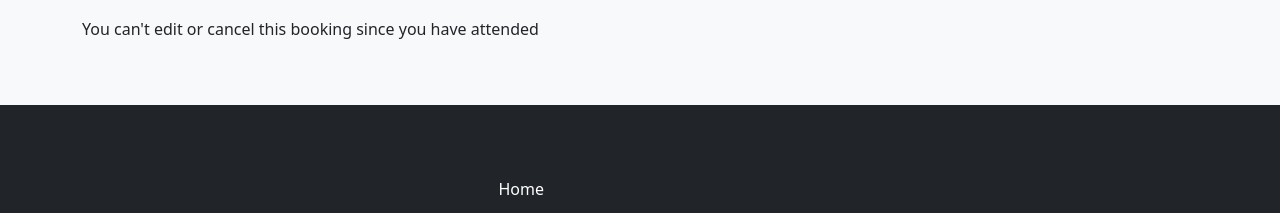
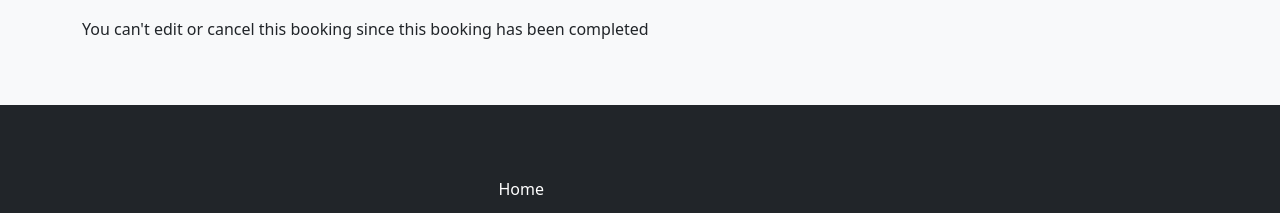
Before and after one commit to MikeR94/CI-Project-Portfolio-4, a Django app: page /user-details-booking/1 in a window 1280 px wide. Shown: the part 719-932 px from the top of the page. Run offline with Django 3.2, Linux system fonts and the light colour scheme; a user stored in the database is signed in; tables that the repository leaves empty hold one stand-in row (values such as "Sample post"); some libraries are stand-ins or nearby versions.

Commit message:
Add functionality to render bookings that have been completed but the guest did not attend in the user reservations

```diff
--- a/Accounts/templates/user_details_booking.html
+++ b/Accounts/templates/user_details_booking.html
@@ -52,7 +52,7 @@
         <td data-label="Date">{{ booking.date_of_visit }}</td>
         <td data-label="Time">{{ booking.time_of_visit }}</td>
         <td data-label="Guests">{{ booking.number_of_guests }}</td>
-        <td data-label="Booking Status">{% if booking.guest_attended == True %} <span class="green-text">Booking Attended</span> <i class="fas fa-check green-text"></i> {% elif booking.booking_denied == True %} <span class="red-text">Booking Denied</span> <i class="fas fa-exclamation red-text"></i> {% elif booking.booking_approved == True %} <span class="green-text">Booking Approved</span> <i class="fas fa-check green-text"></i> {% else %} <span class="text-warning">Awaiting Approval</span> <i class="fas fa-exclamation text-warning"></i> {% endif %}</td>
+        <td data-label="Booking Status">{% if booking.guest_attended == True %} <span class="green-text">Booking Attended</span> <i class="fas fa-check green-text"></i> {% elif booking.booking_denied == True %} <span class="red-text">Booking Denied</span> <i class="fas fa-exclamation red-text"></i>  {% elif booking.guest_no_show == True %} <span class="red-text">Booking Not Attended</span> <i class="fas fa-exclamation red-text"></i> {% elif booking.booking_approved == True %} <span class="green-text">Booking Approved</span> <i class="fas fa-check green-text"></i> {% else %} <span class="text-warning">Awaiting Approval</span> <i class="fas fa-exclamation text-warning"></i> {% endif %}</td>
         <td data-label="Email">{{ booking.email }}</td>
         <td data-label="Contact">{{ booking.contact_number }}</td>
         <td data-label="Account">{{ booking.user.username }}</td>
@@ -64,14 +64,14 @@
       </tr>
     </tbody>
   </table>
-  {% if booking.guest_attended == False %}
+  {% if booking.guest_attended == False and booking.guest_no_show == False %}
   <div class="d-sm-flex d-block">
     <br>
     <button type="button" class="btn btn-primary" data-bs-toggle="modal" data-bs-target="#staticBackdrop2">Edit</button>
     <button type="button" class="btn btn-danger ms-3" data-bs-toggle="modal" data-bs-target="#staticBackdrop_{{ booking.id }}">Cancel</button>
   </div>
       {% else %}
-      <p>You can't edit or cancel this booking since you have attended</p>
+      <p>You can't edit or cancel this booking since this booking has been completed</p>
       {% endif %}
       <!-- Cancel Booking Modal -->
       <div
--- a/Accounts/views.py
+++ b/Accounts/views.py
@@ -11,18 +11,26 @@ from django.contrib import messages
 def show_user_reservations(request):
     if request.user.is_authenticated:
         booking = Booking.objects.filter(
-            user=request.user, guest_attended=False
+            user=request.user, guest_attended=False, guest_no_show=False
         )
         completed_booking = Booking.objects.filter(
-            user=request.user, guest_attended=True
+            user=request.user, guest_attended=True, guest_no_show=False,
         )
+        no_show_booking = Booking.objects.filter(
+            user=request.user, guest_no_show=True, guest_attended=False
+        )
+        no_show_booking_count = Booking.objects.filter(
+            user=request.user, guest_no_show=True
+        ).count()
         completed_booking_count = Booking.objects.filter(
             user=request.user, guest_attended=True
         ).count()
+        total_completed_booking_count = int(no_show_booking_count) + int(completed_booking_count)
         context = {
             "booking": booking,
+            "no_show_booking": no_show_booking,
             "completed_booking": completed_booking,
-            "completed_booking_count": completed_booking_count,
+            "completed_booking_count": total_completed_booking_count,
         }
         return render(request, "user_reservations.html", context)
     return HttpResponseRedirect("/")
--- a/Staff/templates/staff_details_booking.html
+++ b/Staff/templates/staff_details_booking.html
@@ -48,7 +48,7 @@
             <td data-label="Date">{{ booking.date_of_visit }}</td>
             <td data-label="Time">{{ booking.time_of_visit }}</td>
             <td data-label="Guests">{{ booking.number_of_guests }}</td>
-            <td data-label="Booking Status">{% if booking.guest_attended == True %} <span class="green-text">Booking Attended</span> <i class="fas fa-check green-text"></i> {% elif booking.booking_denied %} <span class="red-text">Booking Denied</span> <i class="fas fa-exclamation red-text"></i> {% elif booking.booking_approved == True %} <span class="green-text">Booking Approved</span> <i class="fas fa-check green-text"></i> {% else %} <span class="text-warning">Awaiting Approval</span> <i class="fas fa-exclamation text-warning"></i> {% endif %}</td>
+            <td data-label="Booking Status">{% if booking.guest_attended == True %} <span class="green-text">Booking Attended</span> <i class="fas fa-check green-text"></i> {% elif booking.booking_denied == True %} <span class="red-text">Booking Denied</span> <i class="fas fa-exclamation red-text"></i>  {% elif booking.guest_no_show == True %} <span class="red-text">Booking Not Attended</span> <i class="fas fa-exclamation red-text"></i> {% elif booking.booking_approved == True %} <span class="green-text">Booking Approved</span> <i class="fas fa-check green-text"></i> {% else %} <span class="text-warning">Awaiting Approval</span> <i class="fas fa-exclamation text-warning"></i> {% endif %}</td>
             <td data-label="Email">{{ booking.email }}</td>
             <td data-label="Contact">{{ booking.contact_number }}</td>
             <td data-label="Disabled Access">{% if booking.disabled_access == True %} Required {% else %} Not Required {% endif %}</td>
@@ -59,7 +59,7 @@
           </tr>
         </tbody>
      </table>
-     {% if booking.guest_attended == False %}
+     {% if booking.guest_attended == False and booking.guest_no_show == False %}
      <div class="d-sm-flex d-block">
        <br>
        <button type="button" class="btn btn-primary" data-bs-toggle="modal" data-bs-target="#staticBackdrop2">Edit</button>
```
Also changed, not shown: Accounts/templates/user_reservations.html (+18 -5 lines).
